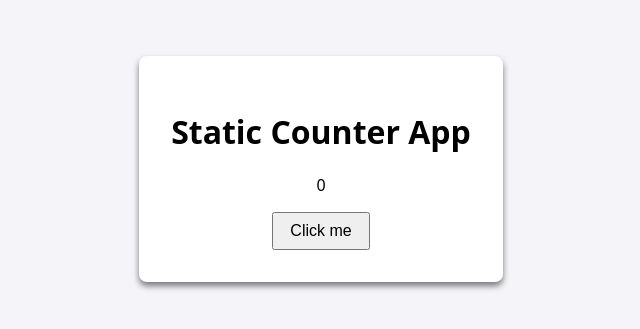
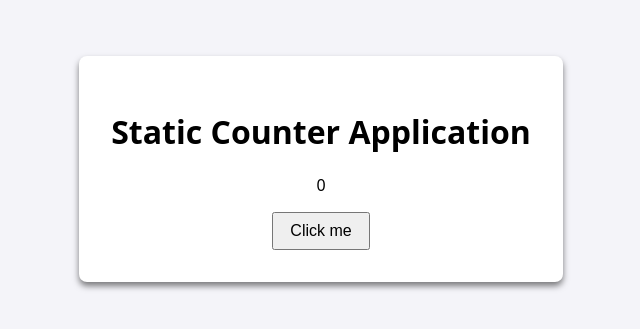
Before and after one commit to Albin-Eldhose/MyFirstGitRepo, a plain HTML site: page index.html in a window 1280 px wide. Shown: the part 231-560 px from the top of the page, without its empty margins (319-959 px from the left). Drawn offline with Linux system fonts and the light colour scheme.

Commit message:
modified index.html

```diff
--- a/index.html
+++ b/index.html
@@ -8,7 +8,7 @@
 </head>
 <body>
   <main class="card">
-    <h1>Static Counter App</h1>
+    <h1>Static Counter Application</h1>
     <p id="count">0</p>
     <button id="increment-btn">Click me</button>
   </main>
```
